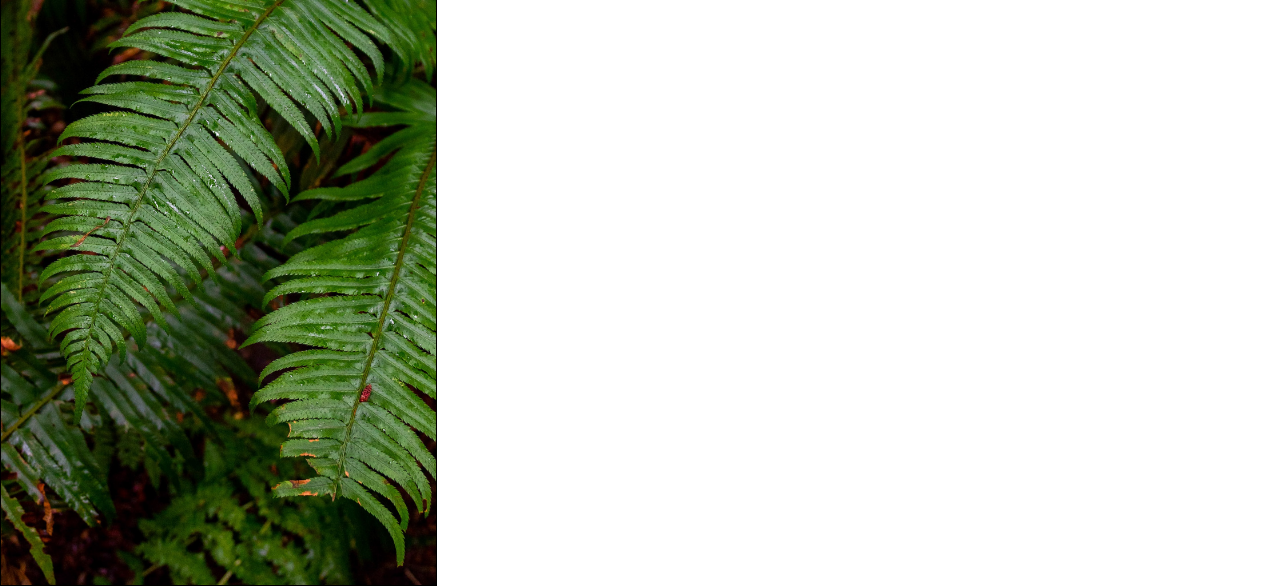
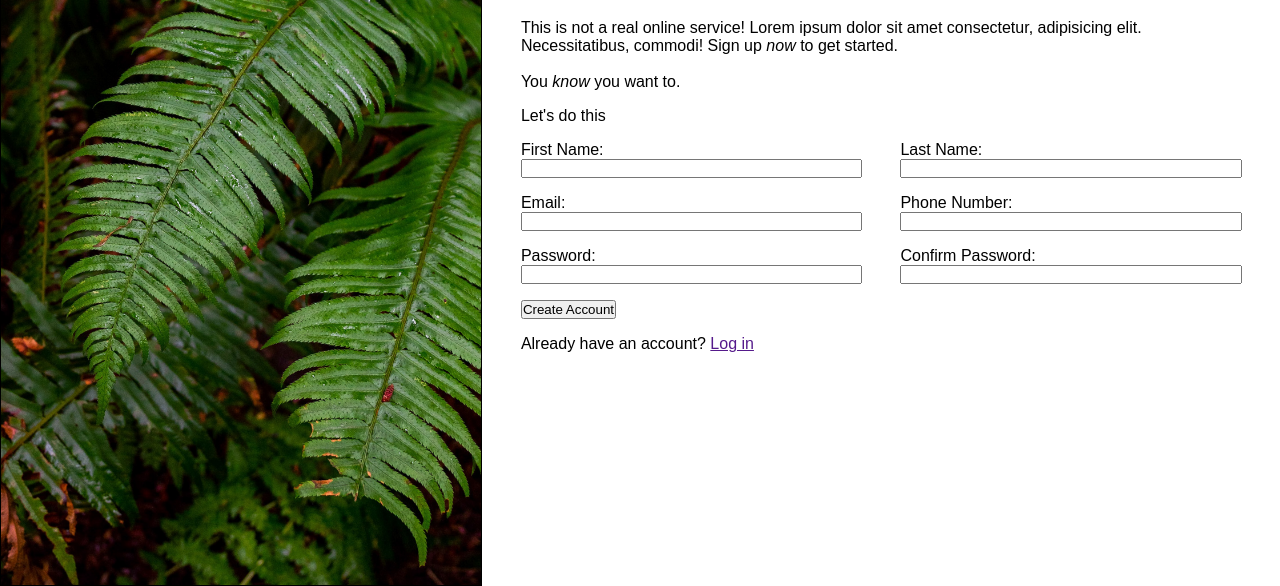
Before and after one commit to bikiris/Odin-Projects, a plain HTML site: page sign-up-form/index.html in a window 1280 px wide. Shown: the part 214-800 px from the top of the page. Drawn offline with Linux system fonts and the light colour scheme.

Commit message:
Add layout to the right side

```diff
--- a/sign-up-form/index.html
+++ b/sign-up-form/index.html
@@ -16,12 +16,49 @@
     </div>
     <div class="right">
       <p class="quote">
-        Some text placeholder
+        This is not a real online service! Lorem ipsum dolor sit amet consectetur, adipisicing elit. Necessitatibus, commodi!
+        Sign up <em>now</em> to get started.
+        <br></br>
+        You <em>know</em> you want to.
       </p>
-      <form action="nowhere" method="post">
+      <form action="" method="post">
+        <fieldset>
+          <legend>Let's do this</legend>
+          <div class="row">
+            <div class="item">
+              <label for="first-name">First Name:</label>
+              <input type="text" id="first-name" name="first-name">
+            </div>
+            <div class="item">
+              <label for="last-name">Last Name:</label>
+              <input type="text" id="last-name" name="last-name">
+            </div>
+          </div>
+          <div class="row">
+            <div class="item">
+              <label for="email">Email:</label>
+              <input type="email" id="email" name="email">
+            </div>
+            <div class="item">
+            <label for="phone-number">Phone Number:</label>
+            <input type="number" id="phone-number" name="phone-number">
+            </div>
+          </div>
+          <div class="row">
+            <div class="item">
+              <label for="password">Password:</label>
+              <input type="password" id="password" name="password">
+            </div>
+            <div class="item">
+              <label for="confirm-password">Confirm Password:</label>
+              <input type="password" id="confirm-password" name="confirm-password">
+            </div>
+          </div>
 
+        </fieldset>
+         <button type="submit" class="submit">Create Account</button>
       </form>
-      <p>Already have an account? <a>Log in</a></p>
+      <p>Already have an account? <a href="">Log in</a></p>
     </div>
   </div>
 </body>
--- a/sign-up-form/style.css
+++ b/sign-up-form/style.css
@@ -11,7 +11,7 @@
 }
 .card-container{
   flex: 1 1 auto;
-  width: 34%;
+  width: 40%;
   border: 1px solid black;
   background-image: url('./background.jpg');
   background-size: cover;
@@ -28,5 +28,48 @@
 }
 .right{
   flex: 1 1 auto;
-  width: 66%;
+  width: 60%;
+  display: flex;
+  flex-direction: column;
+  justify-content:center;
+  padding: 3vw;
 }
+form{
+  display: flex;
+  flex-direction: column;
+  margin: 2vh 0;
+}
+fieldset{
+  border: none;
+}
+.row{
+  display: flex;
+  justify-content:space-between;
+  gap: 3vw;
+  margin:2vh 0;
+
+}
+.item{
+  display:flex;
+  flex-direction: column;
+  flex: auto;
+}
+.submit{
+  flex: 0 0 auto;
+  align-self: flex-start;
+}
+
+input[type=number]{
+  -moz-appearance: textfield;
+}
+input::-webkit-outer-spin-button,
+input::-webkit-inner-spin-button {
+  -webkit-appearance: none;
+  margin: 0;
+}
+input::focus{
+  border:blue;
+}
+input::invalid{
+  border: red;
+}
```
